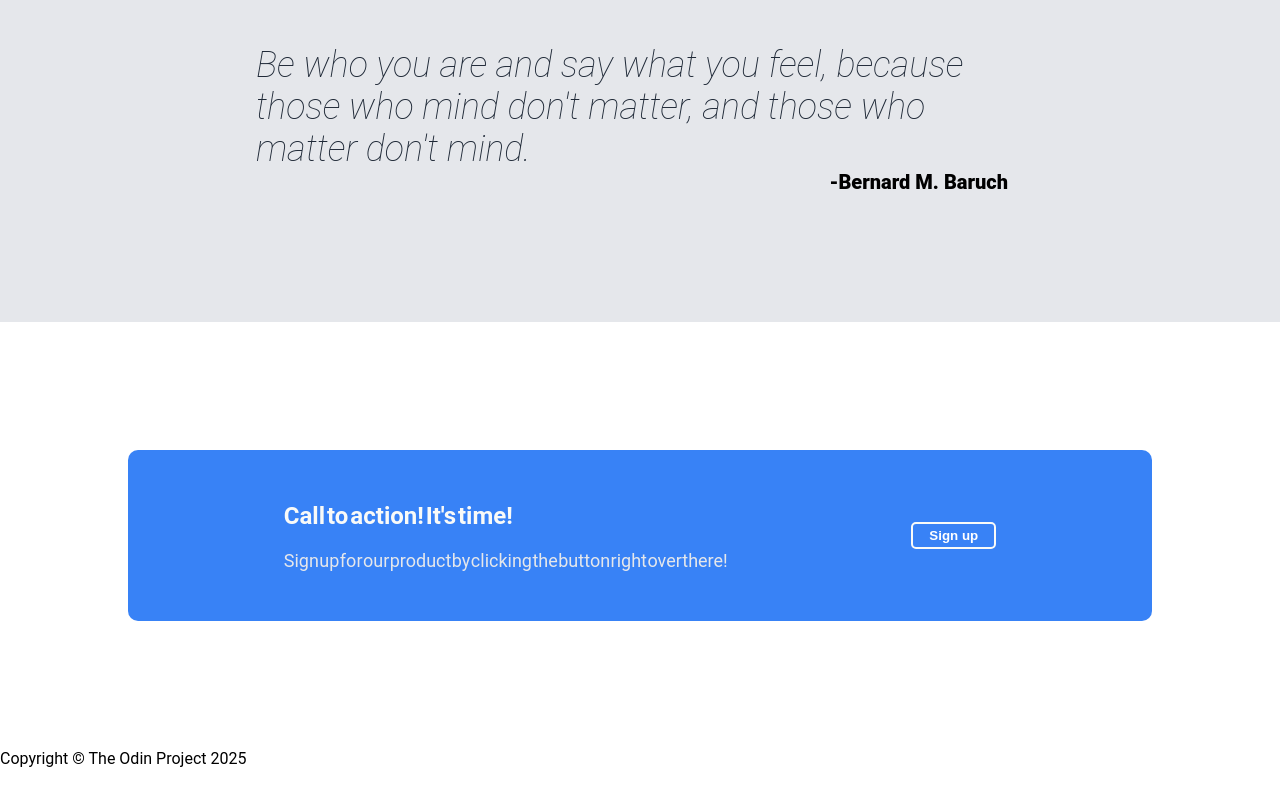
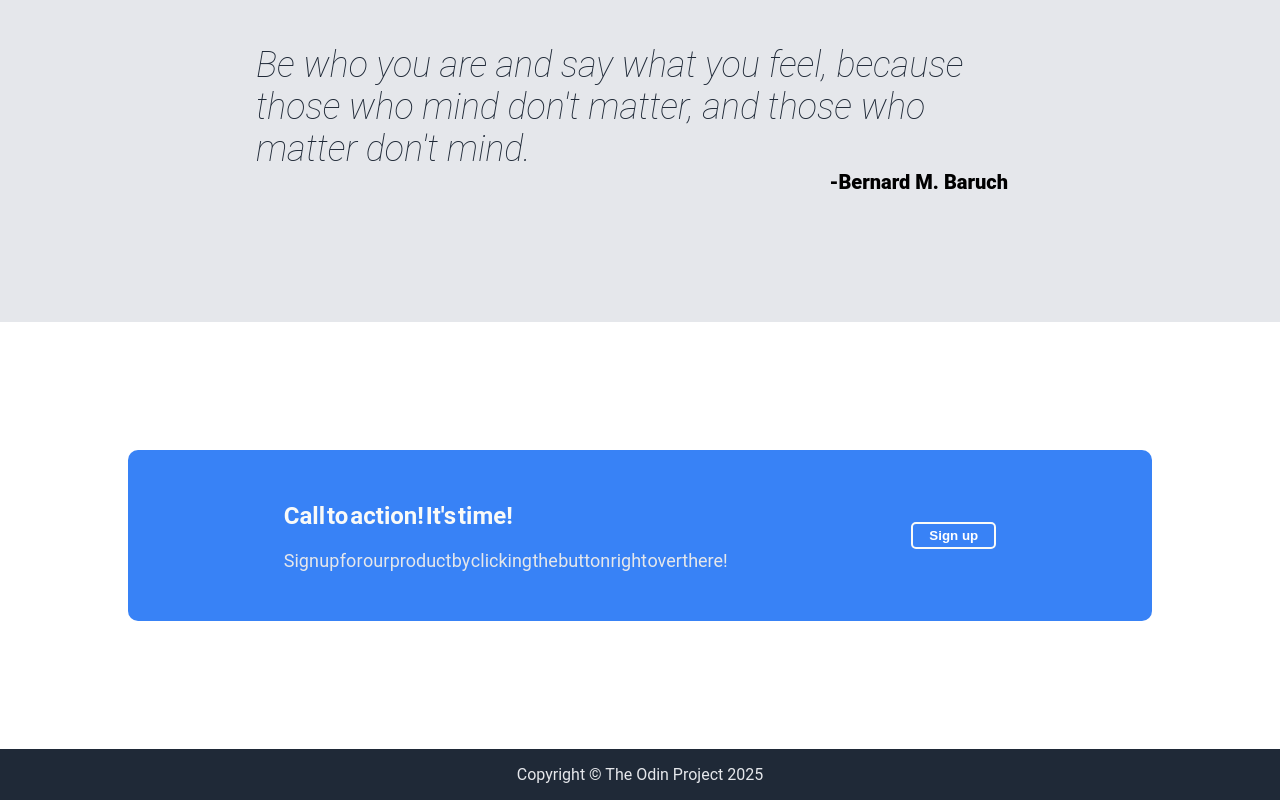
Before and after one commit to FiendFyre903/Landing-Page-Mock, a plain HTML site: page index.html in a window 1280 px wide. Shown: the part 1264-2064 px from the top of the page. Before the commit the page ends 2032 px from the top, so only its background shows below. Drawn offline with Linux system fonts and the light colour scheme.

Commit message:
Added styling for footer
Mock website complete

```diff
--- a/style.css
+++ b/style.css
@@ -158,3 +158,12 @@ header{
     box-shadow: none;
     border-style: solid;
 }
+
+footer{
+    background-color: #1F2937;
+    color: #e5e7eb;
+    align-self: stretch;
+    padding-bottom: 16px;
+    padding-top: 16px;
+    text-align: center;
+}
```
